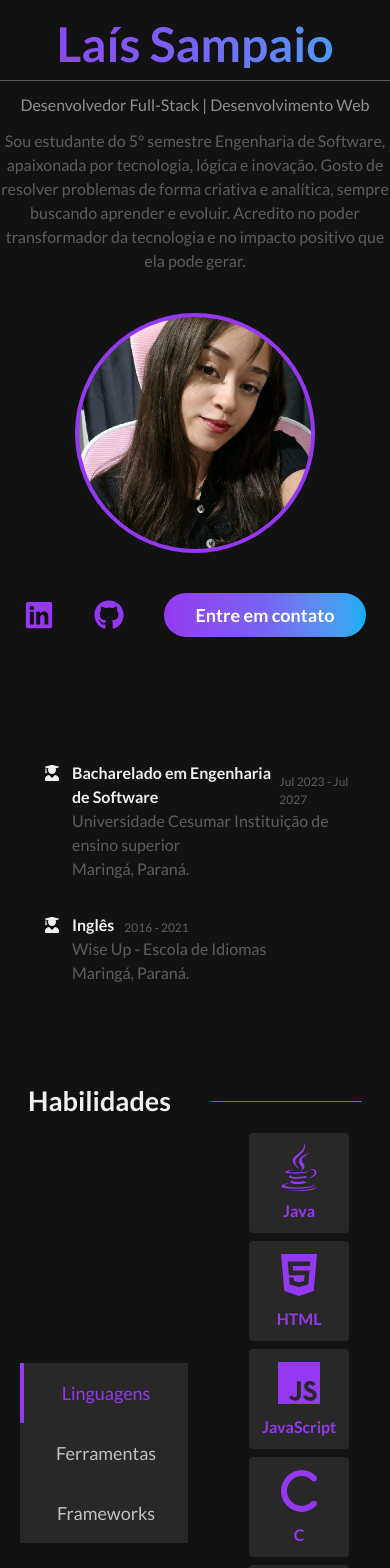
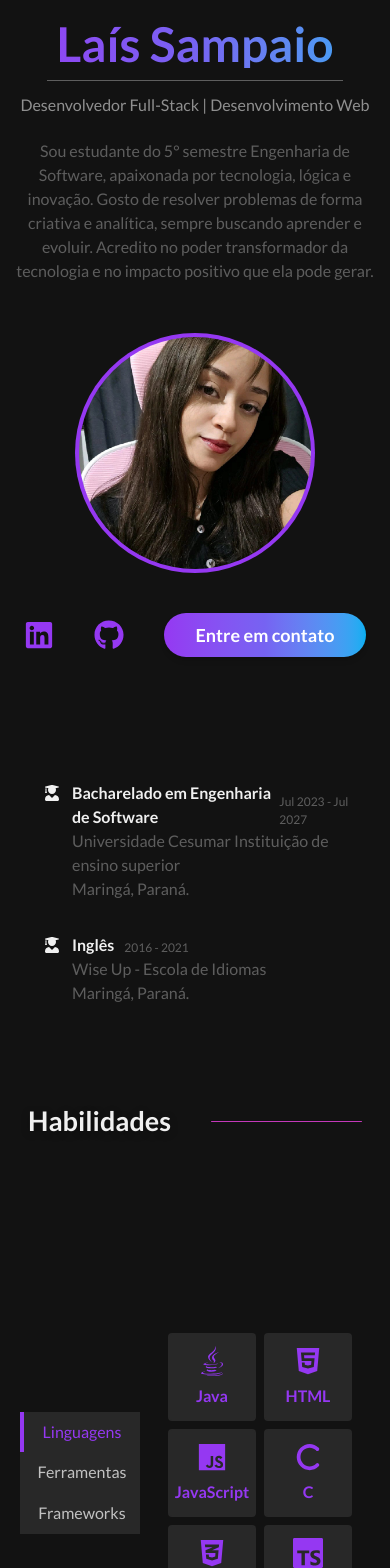
Before and after one commit to LaisLimaSampaio/portifolio, a Next.js app: page / in a window 390 px wide. Shown: the part 100-1668 px from the top of the page. Built offline with nearby package versions, Linux system fonts and the light colour scheme.

Commit message:
fixed sizes on mobile

```diff
--- a/src/app/page.tsx
+++ b/src/app/page.tsx
@@ -44,7 +44,7 @@ export default function Home() {
 
   return (
 
-    <section id="about" className={` w-[100%]  transition-colors duration-300 h-screen ${theme === 'dark' ? 'dark' : 'light'}`}>
+    <section id="about" className={` w-[100%] lg:p-0  transition-colors duration-300 h-screen ${theme === 'dark' ? 'dark' : 'light'}`}>
 
       <section id="aboutme" className={` lg:p-20  w-[100%]  flex flex-col justify-center pb-21 transition-colors  duration-300 ${theme === 'dark' ? 'dark' : 'light'} gap-10 items-center lg:h-screen `}>
 
@@ -54,10 +54,10 @@ export default function Home() {
           <div className={`w-100 flex flex-col gap-3 `}>
 
             <h1 className={`text-center lg:text-start font-bold text-5xl text-transparent bg-clip-text bg-gradient-to-r from-[#9538F2] via-[#7663F2] to-[#05AFF2] `}>Laís Sampaio</h1>
-            <hr className={`transition-colors duration-300 ${theme === 'light' ? 'color-font-preto-30 ' : 'color-font-branco-30'}`}/>
+            <hr className={`transition-colors  lg:m-0 mx-13 duration-300 ${theme === 'light' ? 'color-font-preto-30 ' : 'color-font-branco-30'}`}/>
             <h2 className={`text-center lg:text-start transition-colors duration-300 ${theme === 'light' ? 'color-font-preto-50 ' : 'color-font-branco-50'} `}>Desenvolvedor Full-Stack | Desenvolvimento Web</h2>
 
-            <p className={`text-center lg:text-start transition-colors duration-300 ${theme === 'light' ? 'color-font-preto-30 ' : 'color-font-branco-30'}`}>      Sou estudante do 5° semestre Engenharia de Software, apaixonada por tecnologia, lógica e inovação. Gosto de resolver problemas de forma criativa e analítica, sempre buscando aprender e evoluir.   Acredito no poder transformador da tecnologia e no impacto positivo que ela pode gerar.</p>
+            <p className={`text-center lg:p-0 p-2.5 lg:text-start transition-colors duration-300 ${theme === 'light' ? 'color-font-preto-30 ' : 'color-font-branco-30'}`}>      Sou estudante do 5° semestre Engenharia de Software, apaixonada por tecnologia, lógica e inovação. Gosto de resolver problemas de forma criativa e analítica, sempre buscando aprender e evoluir.   Acredito no poder transformador da tecnologia e no impacto positivo que ela pode gerar.</p>
           </div>
 
           <div className="flex justify-center items-center rounded-[90rem] p-1 lg:w-2xs w-[15rem] bg-[#9538F2]">
@@ -126,7 +126,7 @@ export default function Home() {
         </div>
 
 
-        <div className={`flex  items-center gap-10 lg:justify-between w-full h-[70vh] lg:px-90 lg:gap-0 `}>
+        <div className={`flex  items-center gap-0 lg:justify-between w-full h-[70vh] lg:px-90 lg:gap-0 `}>
 
           <div className="flex flex-col gap-0 rounded-lg lg:overflow-hidden ">
             <button
@@ -137,7 +137,7 @@ export default function Home() {
                 : opcaoHabilidade === 'linguagens'
                   ? 'border-l-4 border-[#9538F2] text-[#9538F2] bg-white'
                   : 'border-l-4 border-transparent text-[#282828] bg-white hover:bg-gray-100'}
-                px-8 py-4 text-lg font-medium transition-all duration-200 relative cursor-pointer`}
+                lg:px-8 lg:py-4 lg:w-full px-0 py-2 w-30 text-[16px] lg:text-[18px] text-lg font-medium transition-all duration-200 relative cursor-pointer`}
               onClick={() => setOpcaoHabilidade('linguagens')}>
               Linguagens
             </button>
@@ -150,7 +150,7 @@ export default function Home() {
                 : opcaoHabilidade === 'ferramentas'
                   ? 'border-l-4 border-[#9538F2] text-[#9538F2] bg-white'
                   : 'border-l-4 border-transparent text-[#282828] bg-white hover:bg-gray-100'}
-                px-8 py-4 text-lg font-medium transition-all duration-200 relative cursor-pointer`}
+                lg:px-8 lg:py-4 lg:w-full px-0 py-2 w-30 text-[16px] lg:text-[18px]  text-lg font-medium transition-all duration-200 relative cursor-pointer`}
               onClick={() => setOpcaoHabilidade('ferramentas')}>
               Ferramentas
             </button>
@@ -163,7 +163,7 @@ export default function Home() {
                 : opcaoHabilidade === 'frameworks'
                   ? 'border-l-4 border-[#9538F2] text-[#9538F2] bg-white'
                   : 'border-l-4 border-transparent text-[#282828] bg-white hover:bg-gray-100'}
-                px-8 py-4 text-lg font-medium transition-all duration-200 relative cursor-pointer`}
+                lg:px-8 lg:py-4 lg:w-full px-0 py-2 w-30 text-[16px] lg:text-[18px]  text-lg font-medium transition-all duration-200 relative cursor-pointer`}
               onClick={() => setOpcaoHabilidade('frameworks')}>
               Frameworks
             </button>
@@ -234,10 +234,10 @@ export default function Home() {
         </div>
       </section>
 
-      <section id="projects" className={`w-full transition-colors duration-300 pb-20 lg:p-30 ${theme === 'dark' ? 'dark' : 'light'} `}>
+      <section id="projects" className={`w-full  transition-colors duration-300 pb-20 lg:p-30 ${theme === 'dark' ? 'dark' : 'light'} `}>
         <Cabecalho titulo="Projetos"/>
 
-        <div className={` text-center color-font-branco-50 lg:text-xl pt-9`}>Explore meus projetos acadêmicos recentes</div>
+        <div className={` text-center color-font-branco-50 lg:text-xl lg:pb-0 pb-7 pt-9`}>Explore meus projetos acadêmicos recentes</div>
 
           <div className={`flex justify-center items-center gap-7 lg:flex-wrap lg:flex-row lg:justify-between lg:px-50 lg:py-2 lg:gap-20 flex-col lg:mt-20`}>
             {projetos.map((projeto)=>(
@@ -246,7 +246,7 @@ export default function Home() {
           </div>
 
       </section>
-      <section id="contact" className={`w-full flex flex-col justify-center items-center w-full h-screen`}>
+      <section id="contact" className={` flex flex-col justify-center items-center w-full h-screen`}>
             <ParticlesBackground />
             <Contatos />
       </section>
--- a/src/components/CardHabilidade.tsx
+++ b/src/components/CardHabilidade.tsx
@@ -9,7 +9,7 @@ export default function CardHabilidade({habilidades }: { habilidades: Habilidade
 
     return (
 
-            <div className={`flex flex-wrap justify-center  items-center lg:w-75 gap-2  rounded-3xl${theme  === 'light' && 'bg-[#9538F2] color-font-preto ' }`}>
+            <div className={`flex flex-wrap justify-center w-60 items-center lg:w-75 gap-2  rounded-3xl${theme  === 'light' && 'bg-[#9538F2] color-font-preto ' }`}>
 
                 {habilidades.map((hab) => {
 
@@ -17,9 +17,9 @@ export default function CardHabilidade({habilidades }: { habilidades: Habilidade
 
                 return (
 
-                    <div key={hab.nome} className={`flex lg:h-35 lg:w-35 w-25 h-25 flex-col hover:shadow-[0px_1px_6px_#9538F2] transition duration-300 items-center justify-center  ${theme  === 'dark' ? 'text-[#9538F2] bg-[#282828] border border-[#282828c0] ' : 'color-font-branco shadow-2 bg-[#9538F2] border border-[#8232d2] '} rounded`}>
+                    <div key={hab.nome} className={`flex text-[16px] lg:h-35 lg:w-35 w-22 h-22 flex-col hover:shadow-[0px_1px_6px_#9538F2] transition duration-300 items-center justify-center  ${theme  === 'dark' ? 'text-[#9538F2] bg-[#282828] border border-[#282828c0] ' : 'color-font-branco shadow-2 bg-[#9538F2] border border-[#8232d2] '} rounded`}>
 
-                        <Icon className="text-5xl font-bold" />
+                        <Icon className="lg:text-5xl text-3xl font-bold" />
 
                         <span className="mt-2 font-bold text-center">{hab.nome}</span>
 
--- a/src/components/ProjetoCard.tsx
+++ b/src/components/ProjetoCard.tsx
@@ -15,7 +15,9 @@ export default function ProjetoCard({projeto}:{projeto:Projeto}){
             flex flex-col
              bg-opacity-30
             rounded-[8px] overflow-hidden
-            w-[25rem]
+            lg:w-[25rem]
+            lg:h-[20rem]
+            w-[20rem]
             h-[20rem]
             transition-colors duration-300`}>
 
@@ -38,7 +40,7 @@ export default function ProjetoCard({projeto}:{projeto:Projeto}){
                 </div>
             </div>
 
-            <div className={`flex flex-col p-5 h-[50%] gap-5 text-[12px]`}>
+            <div className={`flex flex-col p-2 gap-3 lg:p-5 h-[50%] lg:gap-5 text-[10px] lg:text-[12px]`}>
 
                 <p className="font-bold text-[14px]">{projeto.titulo}</p>
 
```
